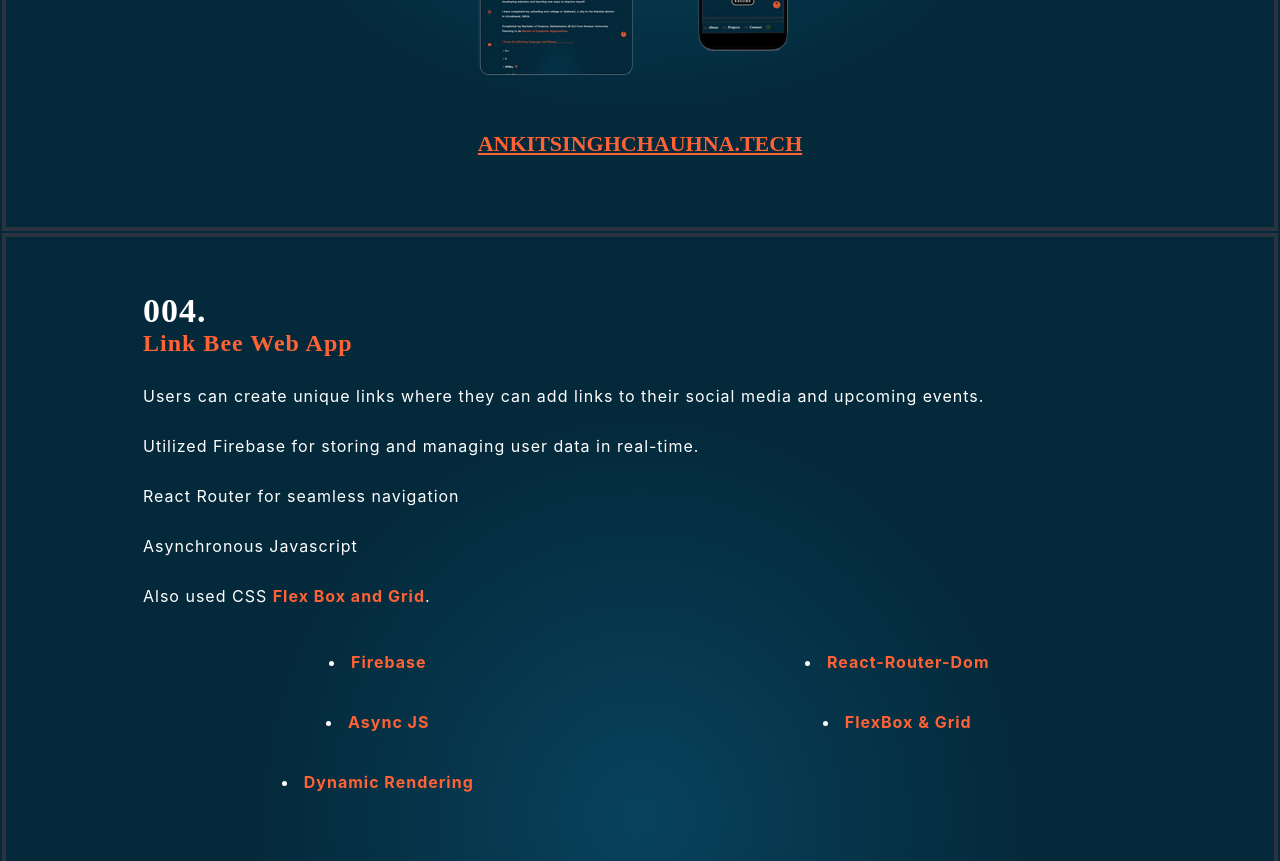
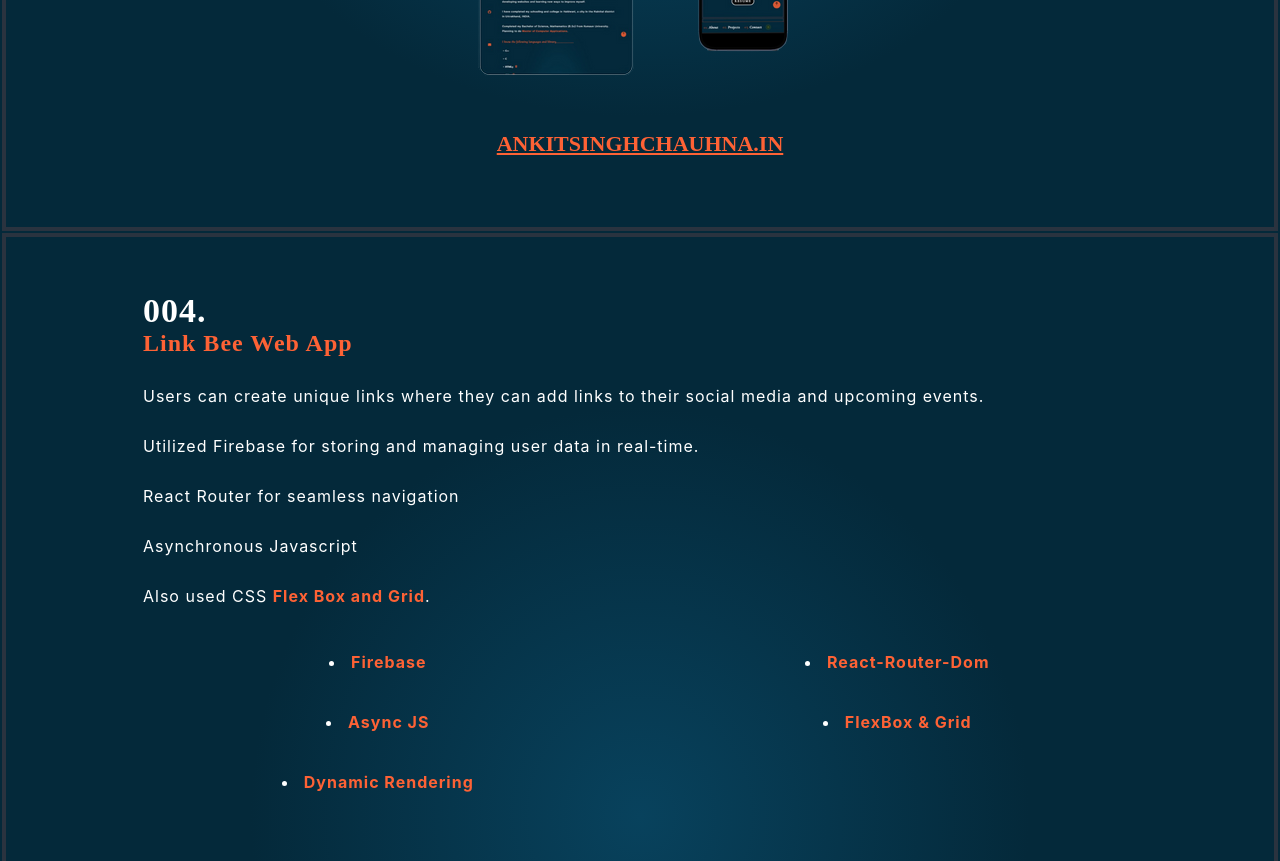
Before and after one commit to ankitsingh2105/Portfolio, a React (Create React App) app: page / in a window 1280 px wide. Shown: the part 6260-7121 px from the top of the page. Built offline with nearby package versions, Linux system fonts and the light colour scheme; a web font is replaced by a local one.

Commit message:
Update Newhome.jsx

```diff
--- a/src/COMPONENTS/Newhome.jsx
+++ b/src/COMPONENTS/Newhome.jsx
@@ -555,7 +555,7 @@ export default function Newhome() {
                         <img loading="lazy" style={borderGoldToOrange} src={kk} alt="nikaljao" className='hash_images' />
                     </div>
                     <div className="links">
-                        <a className="github" href="https://www.kkfoodshaldwani.in/" target="_blank" rel="noopener noreferrer" style={greetingstyle}>
+                        <a className="github" href="https://www.kkfoodshaldwani.netlify.app/" target="_blank" rel="noopener noreferrer" style={greetingstyle}>
                             KKFOODSHALDWANI.IN
                         </a>
                     </div>
@@ -583,8 +583,8 @@ export default function Newhome() {
                         <img loading="lazy" style={borderGoldToOrange} src={ank} alt="nikaljao" className='hash_images' />
                     </div>
                     <div className="links">
-                        <a className="github" href="https://ankitsinghchauhan.tech/" target="_blank" rel="noopener noreferrer" style={greetingstyle}>
-                            ANKITSINGHCHAUHNA.TECH
+                        <a className="github" href="https://ankitsinghchauhan.in/" target="_blank" rel="noopener noreferrer" style={greetingstyle}>
+                            ANKITSINGHCHAUHNA.IN
                         </a>
                     </div>
                     <br />
```
